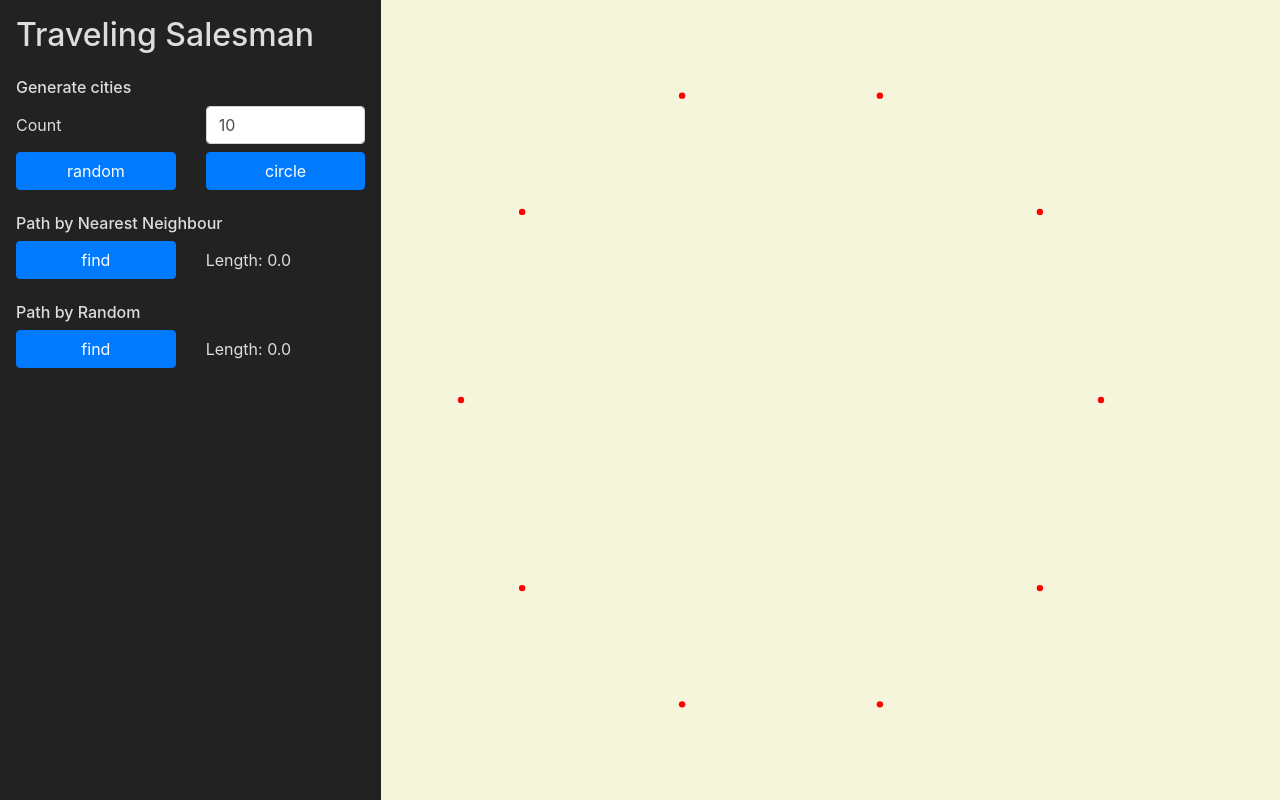
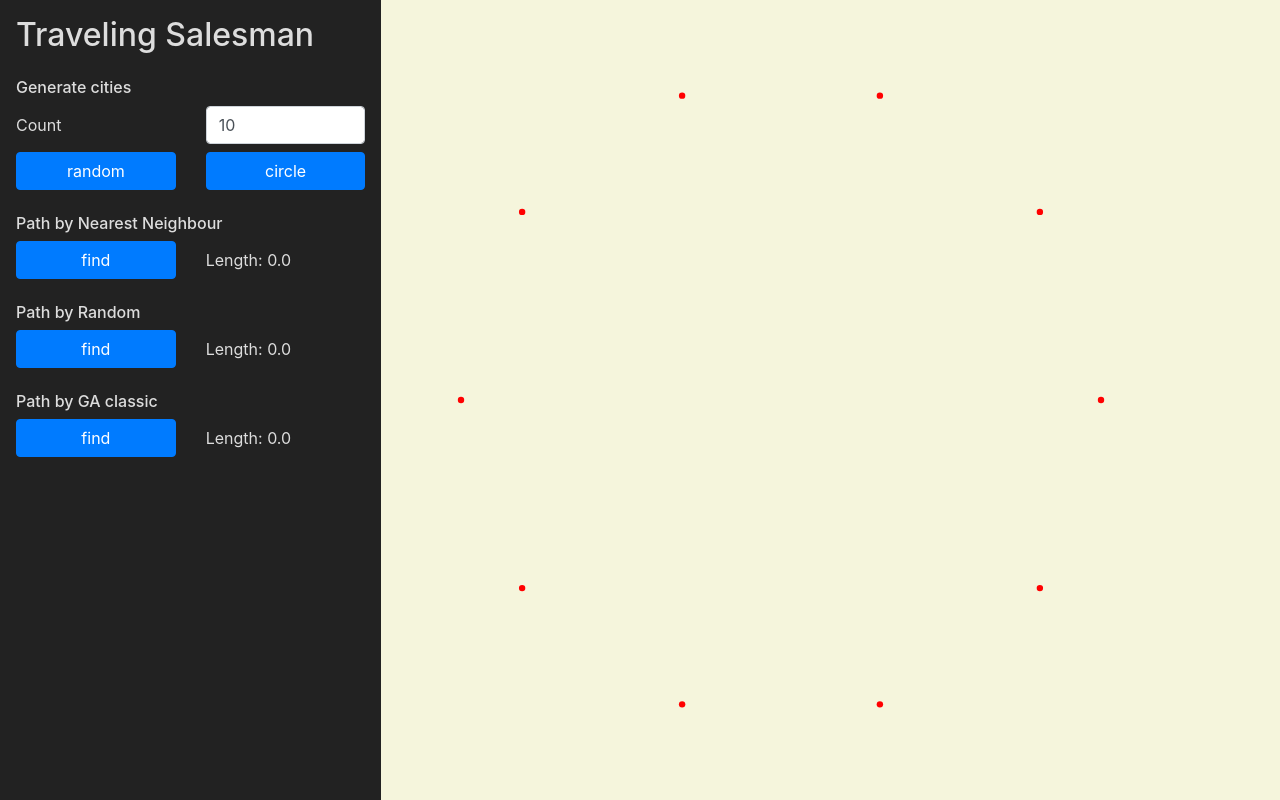
Before and after one commit to osi-oswald/ga-tsp, a React (Create React App) app: page / in a window 1280 px wide. Built offline with nearby package versions, Linux system fonts and the light colour scheme.

Commit message:
preparing for dry run

```diff
--- a/src/algorithms/genetic/findPathByGaClassic.ts
+++ b/src/algorithms/genetic/findPathByGaClassic.ts
@@ -12,7 +12,7 @@ export function findPathByGaClassic<T extends Point>(args: {
   crossoverRate: number;
   mutationRate: number;
   elitismRate?: number;
-}): Point[] {
+}): T[] {
   // Initialize population
   let population: Chromosome<T>[] = [];
   for (let i = 0; i < args.populationSize; i++) {
--- a/src/app/App.tsx
+++ b/src/app/App.tsx
@@ -6,6 +6,7 @@ import { CitiesCanvas } from './CitiesCanvas';
 import { FindPathByNearestNeighbourControl } from './controls/FindPathByNearestNeighbourControl';
 import { FindPathByRandomControl } from './controls/FindPathByRandomControl';
 import { GenerateCitiesControl } from './controls/GenerateCitiesControl';
+import { FindPathByGaClassicControl } from './controls/FindPathByGaClassicControl';
 
 const App = observer<{ state: RootState }>(({ state }) => (
   <div className={css.host}>
@@ -14,6 +15,7 @@ const App = observer<{ state: RootState }>(({ state }) => (
       <GenerateCitiesControl state={state} />
       <FindPathByNearestNeighbourControl state={state} />
       <FindPathByRandomControl state={state} />
+      <FindPathByGaClassicControl state={state} />
     </div>
     <div className={css.rightPane + ' p-5'}>
       <CitiesCanvas cities={state.cities} path={state.path} />
--- /dev/null
+++ b/src/app/controls/FindPathByGaClassicControl.tsx
@@ -0,0 +1,20 @@
+import { observer } from 'mobx-react-lite';
+import { Col, Row } from 'react-bootstrap';
+import Button from 'react-bootstrap/Button';
+import React from 'react';
+
+export const FindPathByGaClassicControl = observer<{
+  state: { findPathByGaClassic: Function; pathLengthByGaClassic: number };
+}>(({ state }) => (
+  <div className="my-4">
+    <h6>Path by GA classic</h6>
+    <Row className="my-2">
+      <Col>
+        <Button className="w-100" onClick={() => state.findPathByGaClassic()}>
+          find
+        </Button>
+      </Col>
+      <Col className="my-auto">Length: {state.pathLengthByGaClassic.toFixed(1)}</Col>
+    </Row>
+  </div>
+));
--- a/src/state/RootState.ts
+++ b/src/state/RootState.ts
@@ -1,14 +1,16 @@
 import { action, computed, observable } from 'mobx';
 import { pathLength } from '../algorithms/common/points';
-import { generateCitiesByRandom, generateCitiesInCircle, City } from '../algorithms/common/cities';
+import { City, generateCitiesByRandom, generateCitiesInCircle } from '../algorithms/common/cities';
 import { findPathByNearestNeighbour } from '../algorithms/math/findPathByNearestNeighbour';
 import { shuffle } from '../algorithms/common';
+import { findPathByGaClassic } from '../algorithms/genetic/findPathByGaClassic';
 
 export class RootState {
   @observable cities: City[] = [];
   @observable path: City[] = [];
   @observable pathByNearestNeighbour: City[] = [];
   @observable pathByRandom: City[] = [];
+  @observable pathByGaClassic: City[] = [];
   @observable nrOfCities: number = 10;
   @observable generatorChoice: any;
 
@@ -22,6 +24,7 @@ export class RootState {
     this.path = [];
     this.pathByNearestNeighbour = [];
     this.pathByRandom = [];
+    this.pathByGaClassic = [];
   }
 
   @action
@@ -53,6 +56,18 @@ export class RootState {
     this.pathByRandom = this.path;
   }
 
+  @action
+  findPathByGaClassic() {
+    this.path = findPathByGaClassic({
+      cities: this.cities,
+      populationSize: 1000,
+      crossoverRate: 0.3,
+      mutationRate: 0.05,
+      elitismRate: 0.05
+    });
+    this.pathByGaClassic = this.path;
+  }
+
   @computed
   get pathLengthByNearestNeighbour() {
     return pathLength(this.pathByNearestNeighbour);
@@ -62,4 +77,9 @@ export class RootState {
   get pathLengthByRandom() {
     return pathLength(this.pathByRandom);
   }
+
+  @computed
+  get pathLengthByGaClassic() {
+    return pathLength(this.pathByGaClassic);
+  }
 }
```
